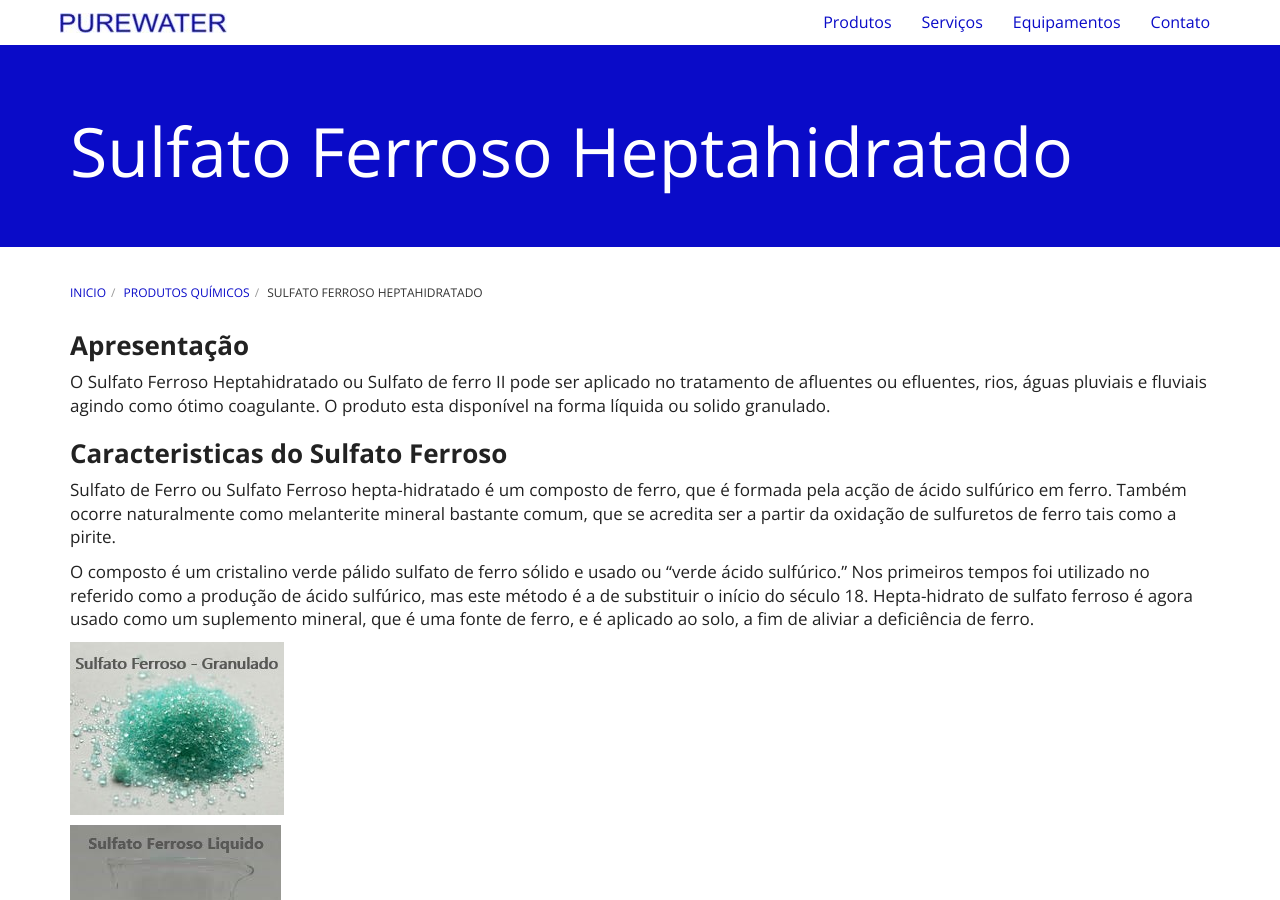
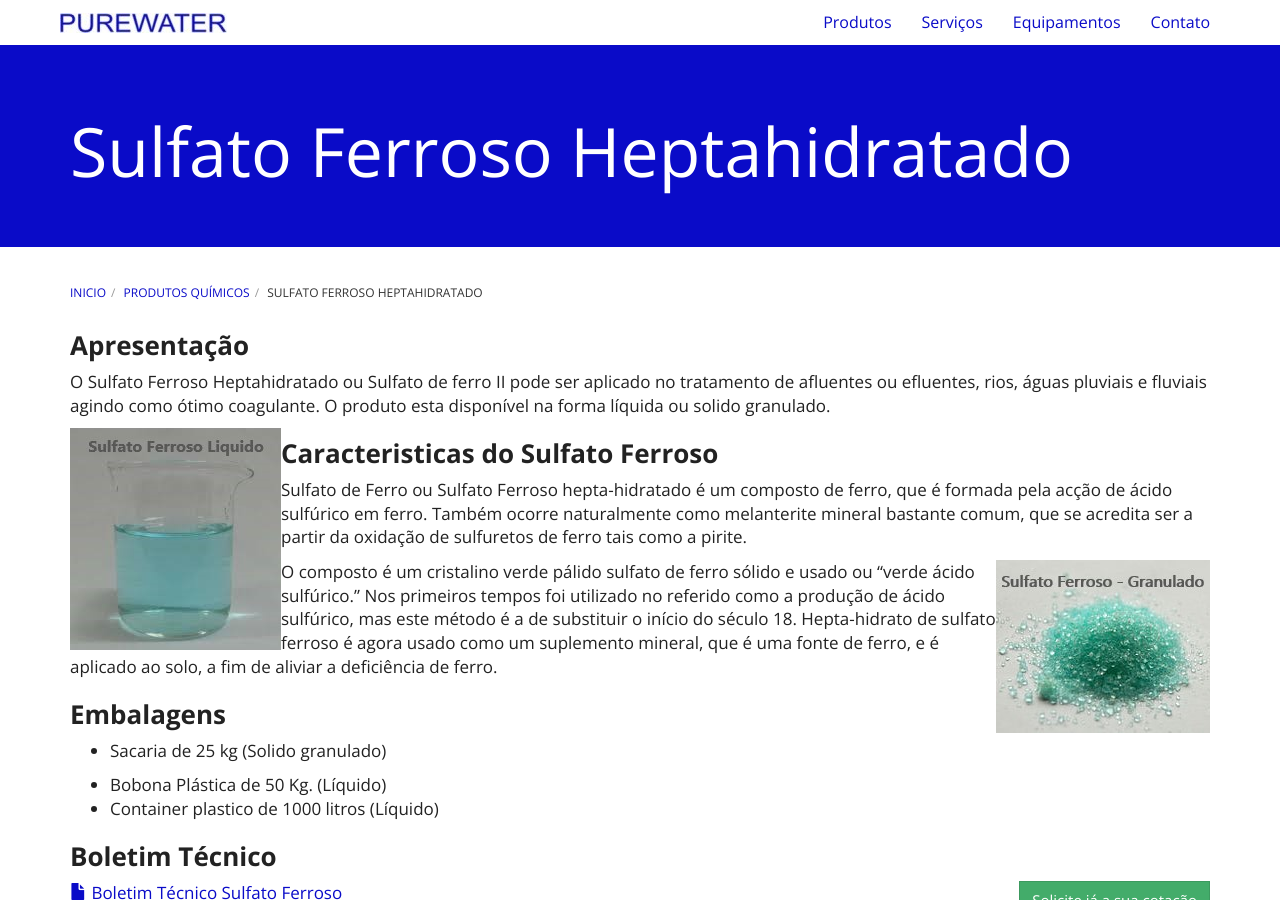
Before and after one commit to purewaterefluentes/purewaterefluentes.github.io, a Jekyll site: the page built from produtos/sulfato-ferroso.md, in a window 1280 px wide and 900 px high. Built offline with Jekyll 4.4.1, drawn with Linux system fonts in a browser that asks for light colours; nearby versions of some CDN libraries; library files that are not in the unit come from our copies.

Commit message:
Update sulfato-ferroso.md

```diff
--- a/produtos/sulfato-ferroso.md
+++ b/produtos/sulfato-ferroso.md
@@ -7,15 +7,16 @@
 O Sulfato Ferroso Heptahidratado ou Sulfato de ferro II pode ser aplicado no tratamento de afluentes ou efluentes, rios, águas pluviais e fluviais agindo como ótimo coagulante.
 O produto esta disponível na forma líquida ou solido granulado.
 
+
+<img class="img-responsive pull-left" style="max-width: 65%;" src="../../website/images/pequeno/sulfato ferroso hepta liquido.jpg" alt="Sulfato Ferroso liquido">
+
 ### **Caracteristicas do Sulfato Ferroso**
 
 Sulfato de Ferro ou Sulfato Ferroso hepta-hidratado é um composto de ferro, que é formada pela acção de ácido sulfúrico em ferro. Também ocorre naturalmente como melanterite mineral bastante comum, que se acredita ser a partir da oxidação de sulfuretos de ferro tais como a pirite.
 
+<img class="img-responsive pull-right" style="max-width: 65%;" src="../../website/images/pequeno/sulfato ferroso heptahidratado.jpg" alt="Sulfato Ferroso">
+
 O composto é um cristalino verde pálido sulfato de ferro sólido e usado ou "verde ácido sulfúrico." Nos primeiros tempos foi utilizado no referido como a produção de ácido sulfúrico, mas este método é a de substituir o início do século 18. Hepta-hidrato de sulfato ferroso é agora usado como um suplemento mineral, que é uma fonte de ferro, e é aplicado ao solo, a fim de aliviar a deficiência de ferro.
-
-<img class="img-responsive pull-center" style="max-width: 50%;" src="../../website/images/pequeno/sulfato ferroso heptahidratado.jpg" alt="Sulfato Ferroso">
-
-<img class="img-responsive pull-center" style="max-width: 50%;" src="../../website/images/pequeno/sulfato ferroso hepta liquido.jpg" alt="Sulfato Ferroso liquido">
 
 ### **Embalagens**
 
```
